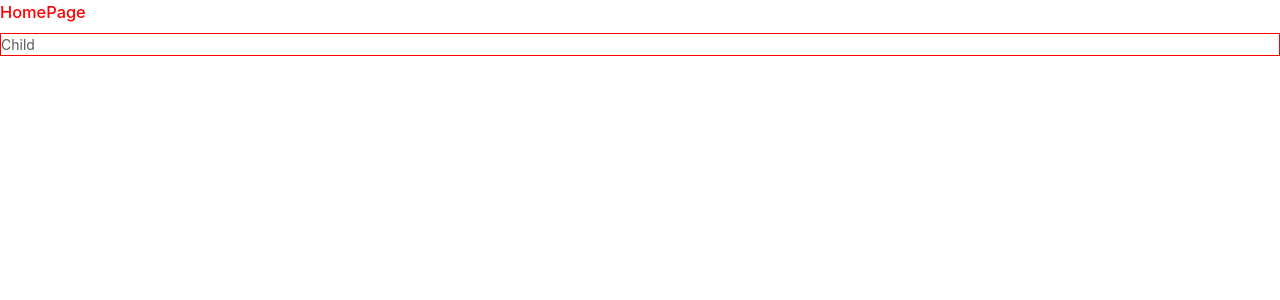
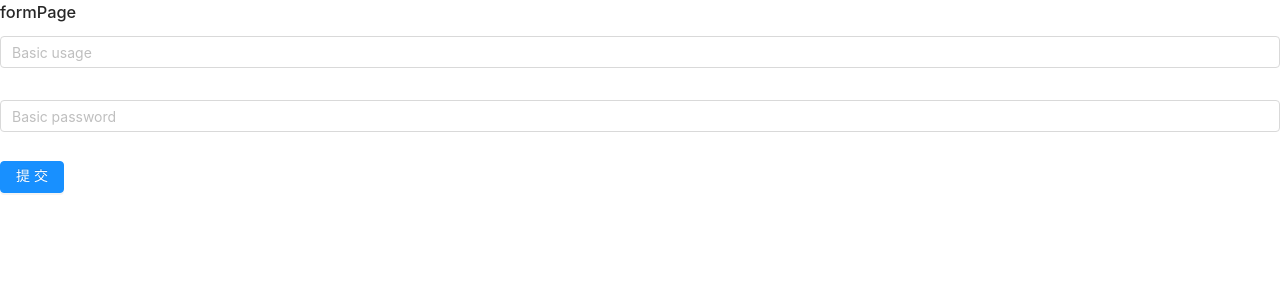
Before and after one commit to Protagonistss/react-explore, a React (Create React App) app: page / in a window 1280 px wide. Shown: the top 300 px of the page. Built offline with nearby package versions, Linux system fonts and the light colour scheme.

Commit message:
feature: add form

```diff
--- a/src/App.js
+++ b/src/App.js
@@ -1,14 +1,16 @@
 import React from "react";
-import { Button } from "antd";
-import HomePage from "./page/home/HomePage";
-import HocPage from "./page/hoc/HocPage";
+// import { Button } from "antd";
+// import HomePage from "./page/home/HomePage";
+// import HocPage from "./page/hoc/HocPage";
+import FormPage from "./page/form/FormPage";
 
 function App() {
   return (
     <div className="App">
-      <HomePage></HomePage>
+      {/* <HomePage></HomePage> */}
       {/* <Button type="primary">submit</Button> */}
-      <HocPage></HocPage>
+      {/* <HocPage></HocPage> */}
+      <FormPage></FormPage>
     </div>
   );
 }
--- /dev/null
+++ b/src/page/form/FormPage.js
@@ -0,0 +1,50 @@
+import React, { Component } from "react";
+import { Form, Input, Button } from "antd";
+
+export default class FormPage extends Component {
+  constructor(props) {
+    super(props);
+    this.state = {
+      name: "",
+      password: "",
+    };
+  }
+  submit = () => {
+    console.log("submit behavior", this.state);
+  };
+  render() {
+    const { name, password } = this.state;
+    return (
+      <div>
+        <h3>formPage</h3>
+        <Form>
+          <Form.Item>
+            <Input
+              placeholder="Basic usage"
+              value={name}
+              onChange={(e) =>
+                this.setState({
+                  name: e.target.value,
+                })
+              }
+            ></Input>
+          </Form.Item>
+          <Form.Item>
+            <Input
+              placeholder="Basic password"
+              value={password}
+              onChange={(e) =>
+                this.setState({
+                  password: e.target.value,
+                })
+              }
+            ></Input>
+          </Form.Item>
+          <Button type="primary" onClick={this.submit}>
+            提交
+          </Button>
+        </Form>
+      </div>
+    );
+  }
+}
```
